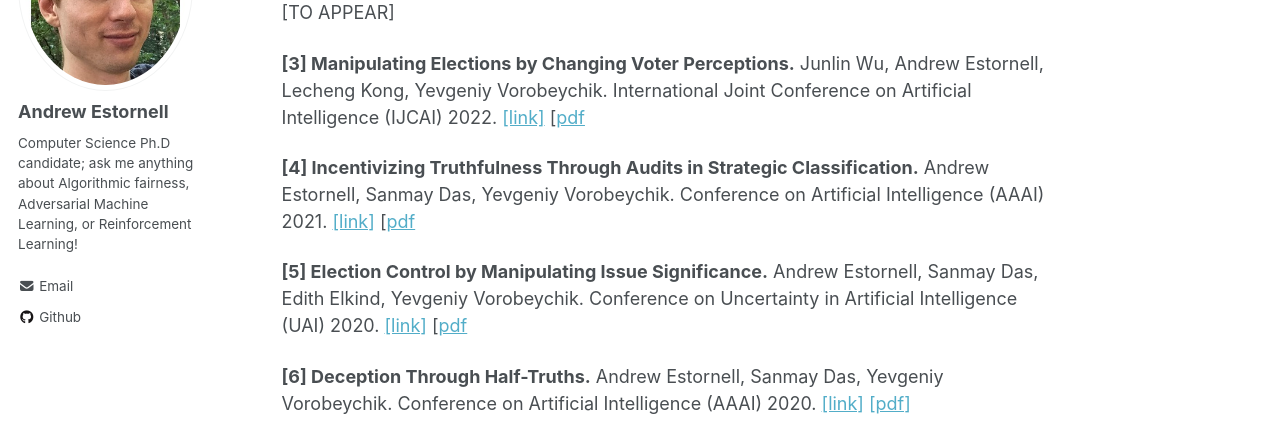
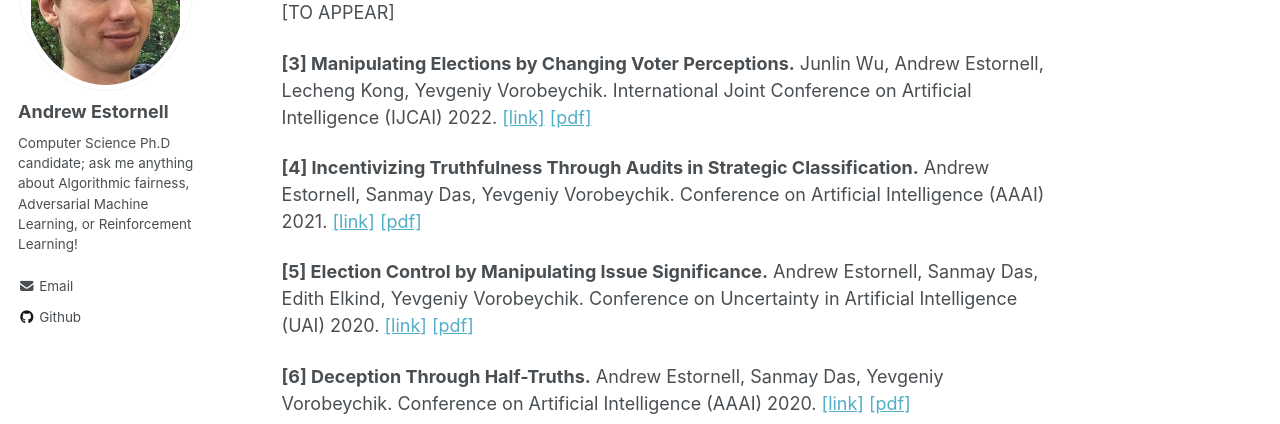
Before and after one commit to andrewEstornell/andrewEstornell.github.io, a Jekyll site: the page built from _pages/about.md, in a window 1280 px wide and 900 px high, scrolled down 869 px. Shown: the part 153-577 px from the top of the window. Built offline with Jekyll 4.4.1, drawn with Linux system fonts in a browser that asks for light colours; nearby versions of some CDN libraries; a script bundle is joined from its source files by our own code; library files that are not in the unit come from our copies.

```diff
--- a/_pages/about.md
+++ b/_pages/about.md
@@ -28,12 +28,12 @@ Outside of my thesis work I have recently been pursuing Adversarial Machine Lear
 
 **[2] Location Spoofing Attacks on Autonomous Fleets.** Jinghan Yang, Andrew Estornell, Yevgeniy Vorobeychik. Conference on Vehicle Security and Privacy (VehicleSec) 2023 \[TO APPEAR\]
 
-**[3] Manipulating Elections by Changing Voter Perceptions.** Junlin Wu, Andrew Estornell, Lecheng Kong, Yevgeniy Vorobeychik. International Joint Conference on Artificial Intelligence (IJCAI) 2022. [[link]](https://arxiv.org/pdf/2205.00102.pdf) [[pdf](_publications/pdfs/ElectionControl2022.pdf)
+**[3] Manipulating Elections by Changing Voter Perceptions.** Junlin Wu, Andrew Estornell, Lecheng Kong, Yevgeniy Vorobeychik. International Joint Conference on Artificial Intelligence (IJCAI) 2022. [[link]](https://arxiv.org/pdf/2205.00102.pdf) [[pdf]](_publications/pdfs/ElectionControl2022.pdf)
 
-**[4]  Incentivizing Truthfulness Through Audits in Strategic Classification.** Andrew Estornell, Sanmay Das, Yevgeniy Vorobeychik. Conference on Artificial Intelligence (AAAI) 2021. [[link]](https://ojs.aaai.org/index.php/AAAI/article/view/16674) [[pdf](_publications/pdfs/Audits2021.pdf)
+**[4]  Incentivizing Truthfulness Through Audits in Strategic Classification.** Andrew Estornell, Sanmay Das, Yevgeniy Vorobeychik. Conference on Artificial Intelligence (AAAI) 2021. [[link]](https://ojs.aaai.org/index.php/AAAI/article/view/16674) [[pdf]](_publications/pdfs/Audits2021.pdf)
 
 
-**[5] Election Control by Manipulating Issue Significance.** Andrew Estornell, Sanmay Das, Edith Elkind, Yevgeniy Vorobeychik.  Conference on Uncertainty in Artificial Intelligence (UAI) 2020. [[link]](https://proceedings.mlr.press/v124/estornell20a.html) [[pdf](_publications/pdfs/ElectionControl2020.pdf)
+**[5] Election Control by Manipulating Issue Significance.** Andrew Estornell, Sanmay Das, Edith Elkind, Yevgeniy Vorobeychik.  Conference on Uncertainty in Artificial Intelligence (UAI) 2020. [[link]](https://proceedings.mlr.press/v124/estornell20a.html) [[pdf]](_publications/pdfs/ElectionControl2020.pdf)
 
 
 **[6] Deception Through Half-Truths.** Andrew Estornell, Sanmay Das, Yevgeniy Vorobeychik. Conference on Artificial Intelligence (AAAI) 2020. [[link]](https://ojs.aaai.org/index.php/AAAI/article/view/6570) [[pdf]](_publications/pdfs/Deception2020.pdf)
```
